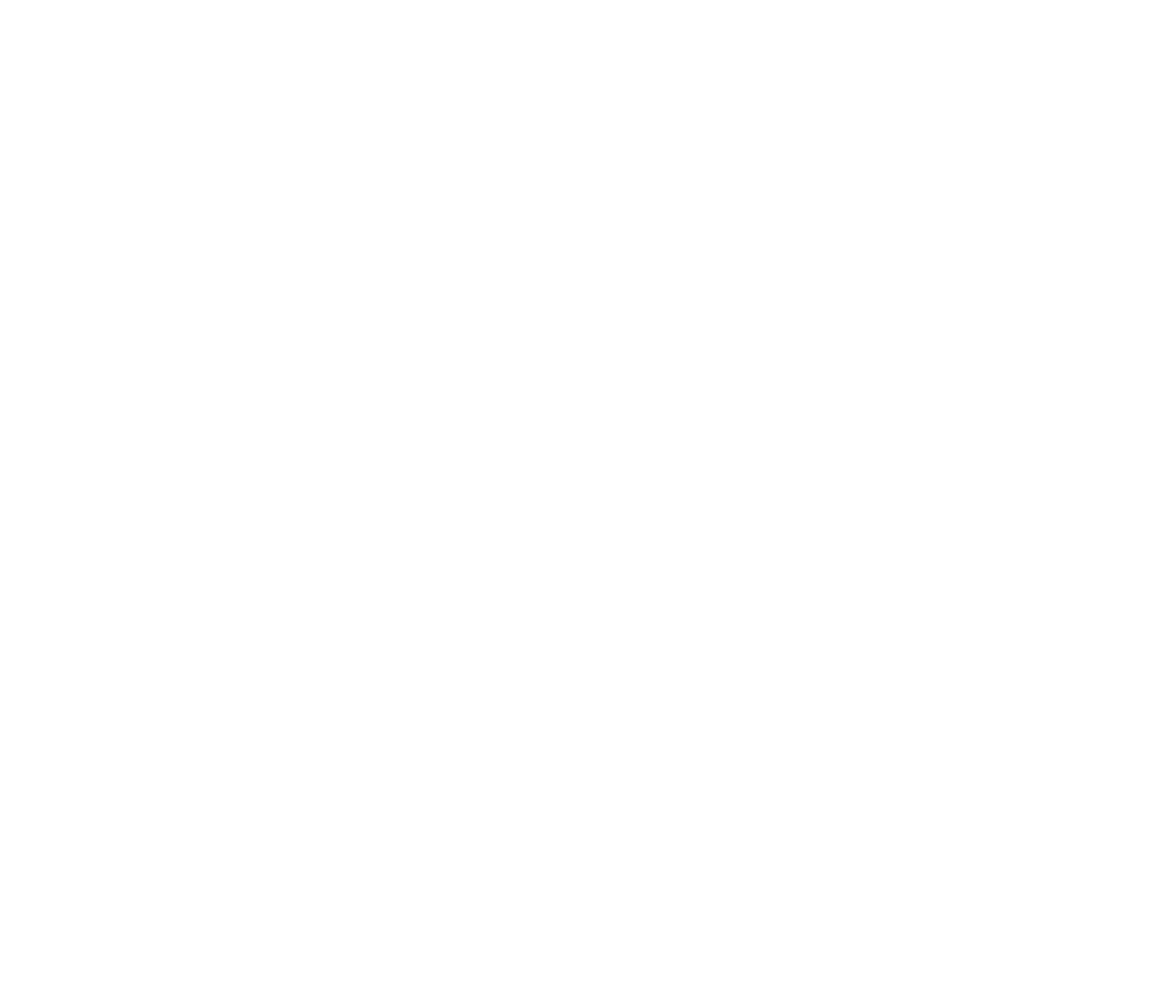
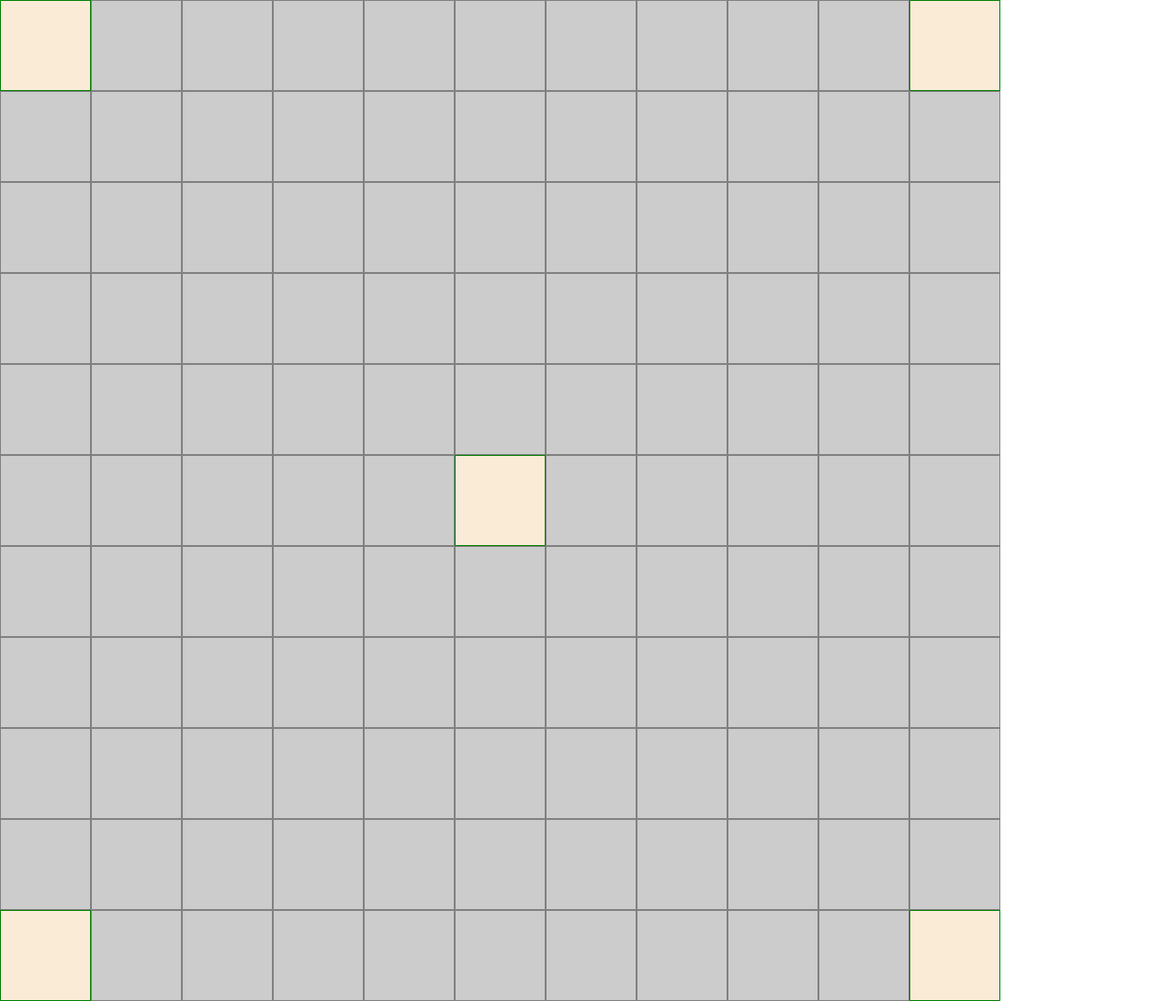
Before and after one commit to DelsarteAdam/Hnefatafl, a plain HTML site: page index.html in a window 1280 px wide. Shown: the whole page at 91% size. Before the commit the page ends 800 px from the top, so only its background shows below. Drawn offline with Linux system fonts and the light colour scheme.

Commit message:
prototype board generator

```diff
--- a/index.html
+++ b/index.html
@@ -7,6 +7,7 @@
     <link rel="stylesheet" href="styles/style.css" />
   </head>
   <body>
+    <div id="lignetest"></div>
     <script type="module" src="scripts/index.js"></script>
   </body>
 </html>
--- a/scripts/index.js
+++ b/scripts/index.js
@@ -0,0 +1,172 @@
+let arrTestLigne = [
+  [
+    "corner",
+    "board",
+    "board",
+    "board",
+    "board",
+    "board",
+    "board",
+    "board",
+    "board",
+    "board",
+    "corner",
+  ],
+  [
+    "board",
+    "board",
+    "board",
+    "board",
+    "board",
+    "board",
+    "board",
+    "board",
+    "board",
+    "board",
+    "board",
+  ],
+  [
+    "board",
+    "board",
+    "board",
+    "board",
+    "board",
+    "board",
+    "board",
+    "board",
+    "board",
+    "board",
+    "board",
+  ],
+  [
+    "board",
+    "board",
+    "board",
+    "board",
+    "board",
+    "board",
+    "board",
+    "board",
+    "board",
+    "board",
+    "board",
+  ],
+  [
+    "board",
+    "board",
+    "board",
+    "board",
+    "board",
+    "board",
+    "board",
+    "board",
+    "board",
+    "board",
+    "board",
+  ],
+  [
+    "board",
+    "board",
+    "board",
+    "board",
+    "board",
+    "corner",
+    "board",
+    "board",
+    "board",
+    "board",
+    "board",
+  ],
+  [
+    "board",
+    "board",
+    "board",
+    "board",
+    "board",
+    "board",
+    "board",
+    "board",
+    "board",
+    "board",
+    "board",
+  ],
+  [
+    "board",
+    "board",
+    "board",
+    "board",
+    "board",
+    "board",
+    "board",
+    "board",
+    "board",
+    "board",
+    "board",
+  ],
+  [
+    "board",
+    "board",
+    "board",
+    "board",
+    "board",
+    "board",
+    "board",
+    "board",
+    "board",
+    "board",
+    "board",
+  ],
+  [
+    "board",
+    "board",
+    "board",
+    "board",
+    "board",
+    "board",
+    "board",
+    "board",
+    "board",
+    "board",
+    "board",
+  ],
+  [
+    "corner",
+    "board",
+    "board",
+    "board",
+    "board",
+    "board",
+    "board",
+    "board",
+    "board",
+    "board",
+    "corner",
+  ],
+];
+
+let zoneLigne = document.getElementById("lignetest");
+
+function generateLignein(j) {
+  let data = "";
+  for (let i = 0; i < arrTestLigne[j].length; i++) {
+    if (arrTestLigne[j][i] === "board") {
+      data += `<div class="board" id="board${j}${i}"></div>`;
+    } else if (arrTestLigne[j][i] === "corner") {
+      data += `<div class="corner" id="board${j}${i}"></div>`;
+    }
+  }
+
+  data = `<div class="container">${data}</div>`;
+  return data;
+}
+
+function generateLigne() {
+  let data = "";
+  for (let j = 0; j < arrTestLigne.length; j++) {
+    data += generateLignein(j);
+  }
+  data = `<div class="mainContainer">${data}</div>`;
+  zoneLigne.innerHTML = data;
+}
+
+generateLigne();
--- /dev/null
+++ b/styles/reset.css
@@ -0,0 +1,37 @@
+/*reset style*/
+
+html {
+  box-sizing: border-box;
+  font-size: 16px;
+}
+
+*,
+*:before,
+*:after {
+  box-sizing: inherit;
+}
+
+body,
+h1,
+h2,
+h3,
+h4,
+h5,
+h6,
+p,
+ol,
+ul {
+  margin: 0;
+  padding: 0;
+  font-weight: normal;
+}
+
+ol,
+ul {
+  list-style: none;
+}
+
+img {
+  max-width: 100%;
+  height: auto;
+}
--- a/styles/style.scss
+++ b/styles/style.scss
@@ -0,0 +1,32 @@
+@import url(reset.css);
+
+.board {
+  background-color: #ccc;
+  border: 1px solid gray;
+  width: 100px;
+  aspect-ratio: 1/1;
+}
+
+.player1 {
+  background-color: blue;
+  width: 100px;
+  aspect-ratio: 1/1;
+}
+
+.player2 {
+  background-color: red;
+  width: 100px;
+  aspect-ratio: 1/1;
+}
+
+.corner {
+  background-color: antiquewhite;
+  border: 1px solid green;
+  width: 100px;
+  aspect-ratio: 1/1;
+}
+
+.mainContainer {
+  display: flex;
+  flex-direction: row;
+}
```
Also changed, not shown: styles/style.css, 1 other file.
